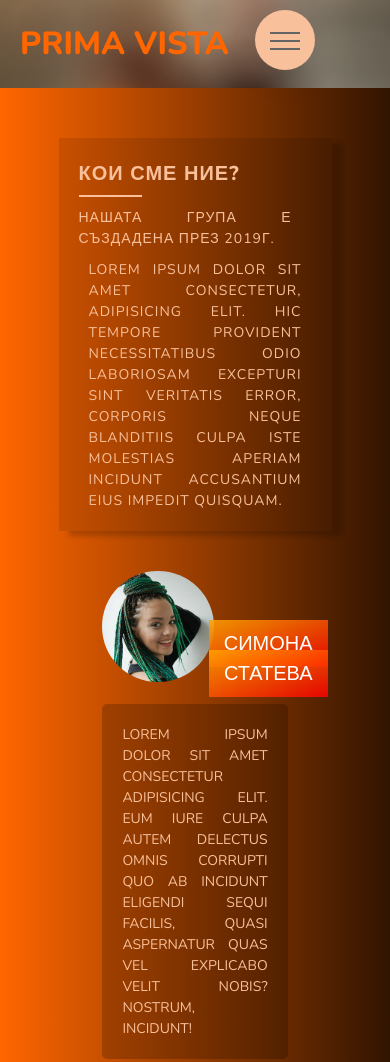
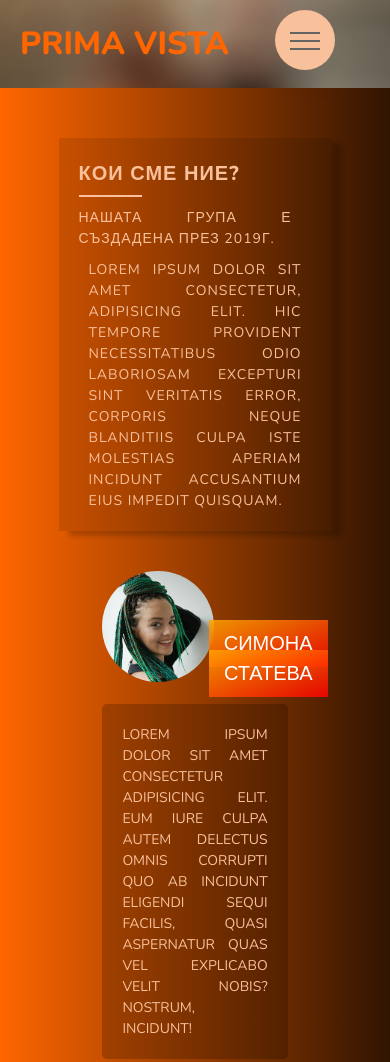
Before and after one commit to desislava0613/primavista, a website: page docs/index.html in a window 390 px wide. Shown: the top 1062 px of the page. Drawn offline with nearby package versions, Linux system fonts and the light colour scheme.

Commit message:
Update style.css

```diff
--- a/docs/css/style.css
+++ b/docs/css/style.css
@@ -104,7 +104,7 @@
     @media only screen and (max-width: 900px) {
       .nav-small__button {
         top: 1rem;
-        right: 7.5rem;
+        right: 5.5rem;
         height: 6rem;
         width: 6rem; } }
   .nav-small__background {
@@ -120,7 +120,7 @@
     @media only screen and (max-width: 900px) {
       .nav-small__background {
         top: 1.5rem;
-        right: 8rem;
+        right: 6rem;
         height: 5rem;
         width: 5rem; } }
   .nav-small__nav {
```
